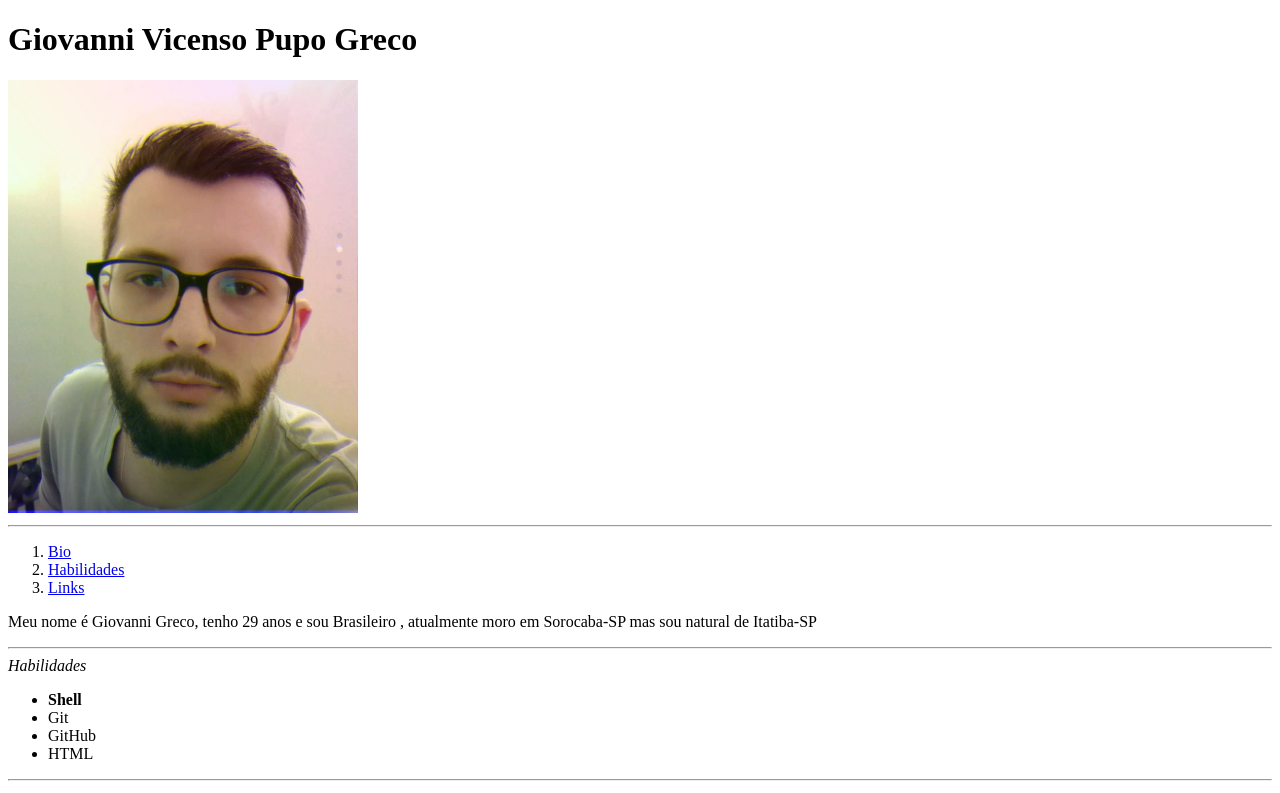
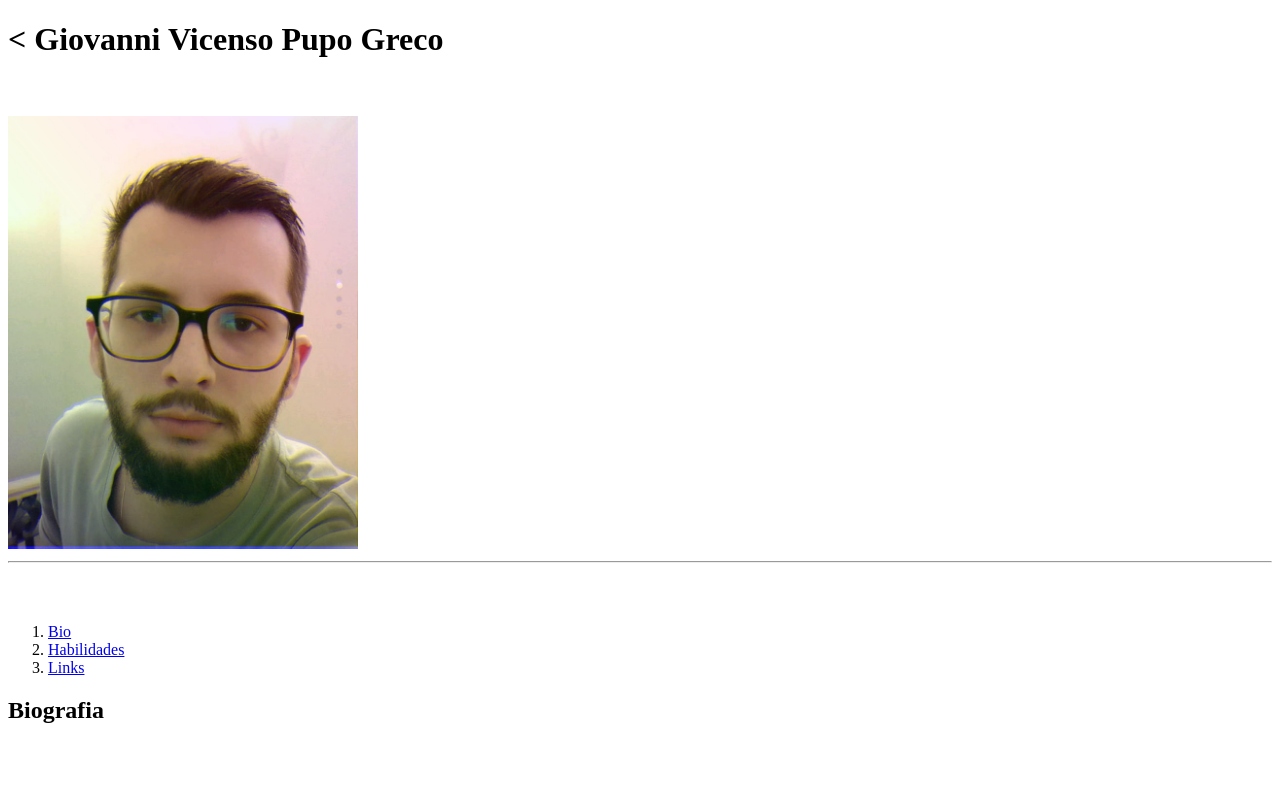
Before and after one commit to giovanni-greco/giovannivpgreco.github.io, a plain HTML site: page index.html in a window 1280 px wide. Shown: the top 793 px of the page. Drawn offline with Linux system fonts and the light colour scheme.

Commit message:
Adiciona melhorias

```diff
--- a/index.html
+++ b/index.html
@@ -5,14 +5,21 @@
 <title>Portfolio Web</title>
     </head>
     <body>
-        <h1> Giovanni Vicenso Pupo Greco</h1>
+        <h1><strong>< Giovanni Vicenso Pupo Greco</strong></h1>
+        <br>
+        <br>
         <img src="eu.jpg" alt="Giovanni Greco" width="350px" id="foto">
         <hr>
+        <br>
+        <br>
         <ol>
             <li><a href="#bio">Bio</a></li>
             <li><a href="#skill">Habilidades</a></li>
             <li><a href="#links">Links</a></li>
         </ol>
+        <h2>Biografia</h2>
+        <br>
+        <br>
         <p id="bio">Meu nome é Giovanni Greco, tenho 29 anos e sou Brasileiro , atualmente moro em Sorocaba-SP mas sou natural de Itatiba-SP</p>
         <hr>
         <i id="skill">Habilidades</i>
```
